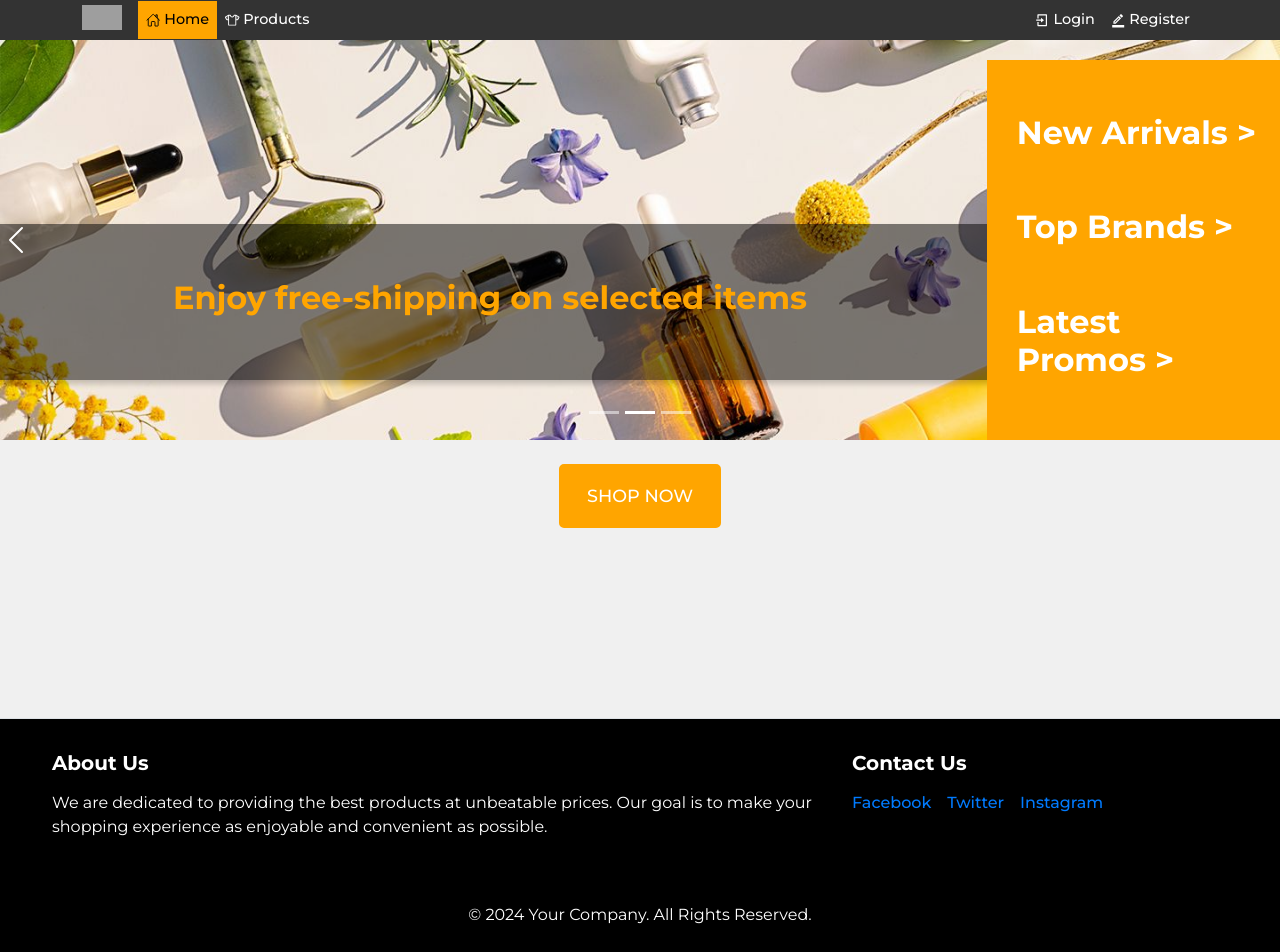
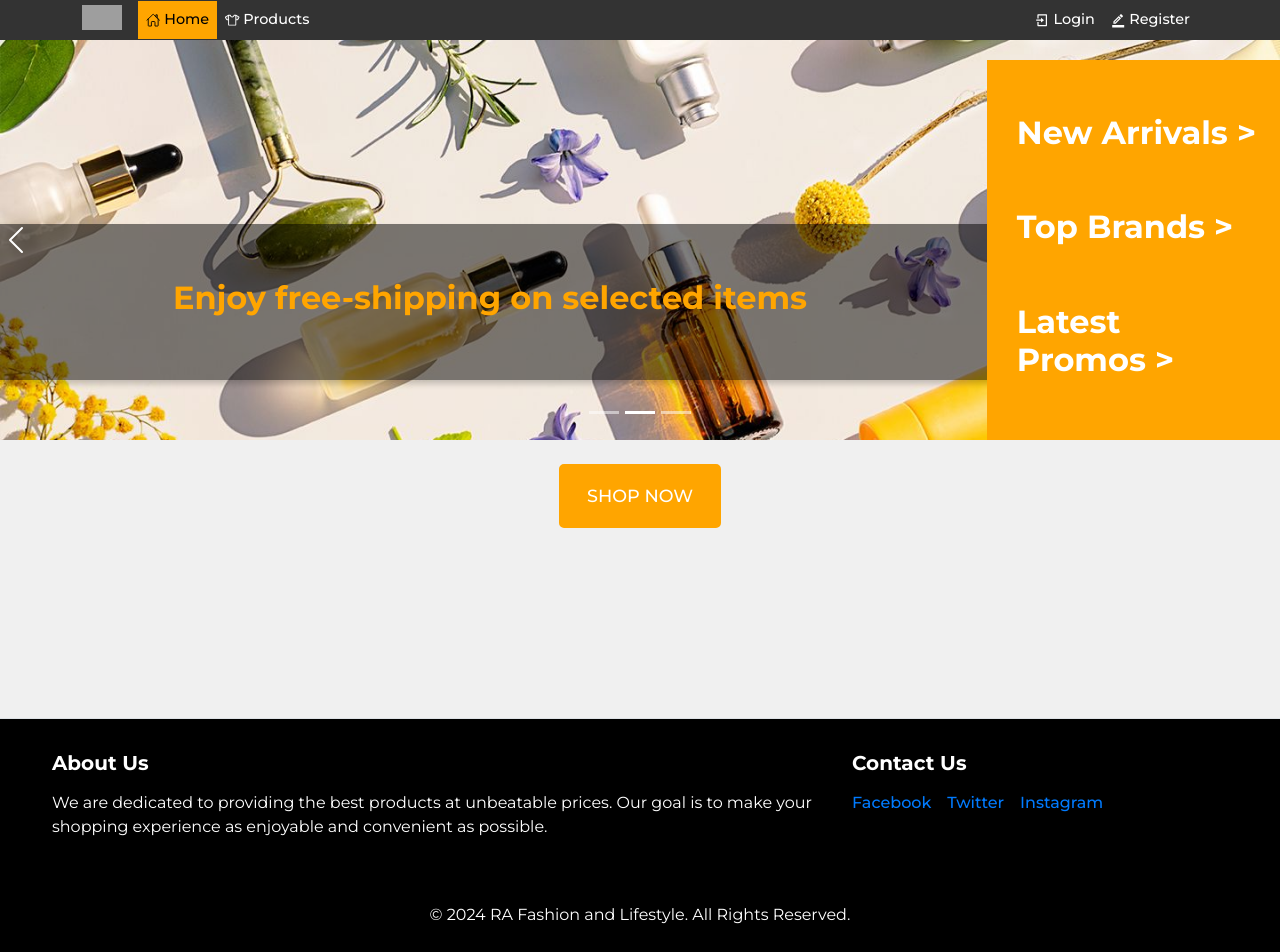
Before and after one commit to ralphesg/capstone3, a React (Vite) app: page / in a window 1280 px wide. Shown: the top 952 px of the page. Built offline with nearby package versions, Linux system fonts and the light colour scheme; grey boxes are pictures that could not be loaded; a web font is replaced by a local one.

Commit message:
Update Carousel.jsx

```diff
--- a/src/components/Carousel.jsx
+++ b/src/components/Carousel.jsx
@@ -65,7 +65,7 @@
                 </div>
                 <div className="row">
                     <div className="col-12 text-center mt-5">
-                        <p>&copy; {new Date().getFullYear()} Your Company. All Rights Reserved.</p>
+                        <p>&copy; {new Date().getFullYear()} RA Fashion and Lifestyle. All Rights Reserved.</p>
                     </div>
                 </div>
             </div>
```
